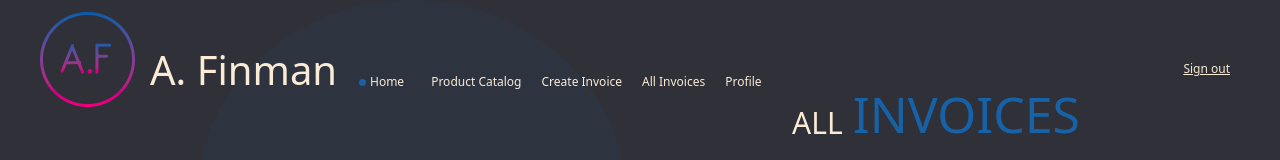
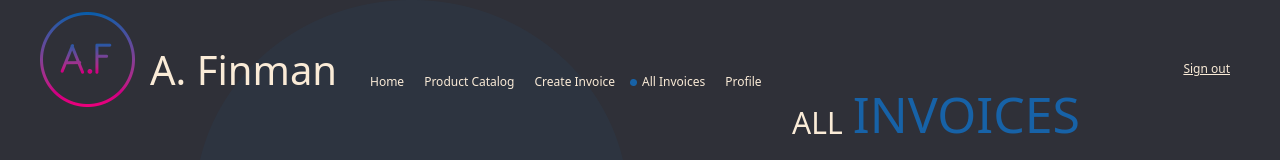
Before and after one commit to gabrieloldaccount/finman-frontend, a React (Create React App) app: page / in a window 1280 px wide. Both pictures are taken after a click on the button "ALLINVOICES". Shown: the top 160 px of the page. Built offline with nearby package versions, Linux system fonts and the light colour scheme; no server answers; the HTML template or start-up script is replaced by a standard one.

Commit message:
Fix dot position in navbar #31
Co-authored-by: yenanw <54945977+yenanw@users.noreply.github.com>

```diff
--- a/src/components/header/NavBar.js
+++ b/src/components/header/NavBar.js
@@ -14,8 +14,8 @@ const NavBar = () => {
         return "product catalog";
       case "/NewInvoice":
         return "newinvoice";
-      case "/invoices":
-        return "invoices";
+      case "/all-invoices":
+        return "all-invoices";
       case "/profile":
         return "profile";
       default:
@@ -35,48 +35,48 @@ const NavBar = () => {
       <Navbar.Collapse id="responsive-navbar-nav">
         <Nav className="mr-auto">
           <span>
+            {dotSwitch() === "home" && (
+              <img src={dot} alt="dot" className="dot" />
+            )}
             <a className="link" href="/">
               Home
             </a>
-            {dotSwitch() === "home" && (
-              <img src={dot} alt="dot" className="dot" />
-            )}
           </span>
 
           <span>
+            {dotSwitch() === "product catalog" && (
+              <img src={dot} alt="dot" className="dot" />
+            )}
             <a className="link" href="/products">
               Product Catalog
             </a>
-            {dotSwitch() === "product catalog" && (
-              <img src={dot} alt="dot" className="dot" />
-            )}
           </span>
 
           <span>
+            {dotSwitch() === "newinvoice" && (
+              <img src={dot} alt="dot" className="dot" />
+            )}
             <a className="link" href="/NewInvoice">
               Create Invoice
             </a>
-            {dotSwitch() === "newinvoice" && (
-              <img src={dot} alt="dot" className="dot" />
-            )}
           </span>
 
           <span>
+            {dotSwitch() === "all-invoices" && (
+              <img src={dot} alt="dot" className="dot" />
+            )}
             <a className="link" href="/all-invoices">
               All Invoices
             </a>
-            {dotSwitch() === "invoices" && (
-              <img src={dot} alt="dot" className="dot" />
-            )}
           </span>
 
           <span>
+            {dotSwitch() === "profile" && (
+              <img src={dot} alt="dot" className="dot" />
+            )}
             <a className="link" href="/profile">
               Profile
             </a>
-            {dotSwitch() === "profile" && (
-              <img src={dot} alt="dot" className="dot" />
-            )}
           </span>
 
           <a className="signout" href="/">
--- a/src/styles/NavBar.css
+++ b/src/styles/NavBar.css
@@ -48,7 +48,7 @@
 .dot {
   position: relative;
   top: 11px;
-  left: 305px;
+  left: 365px;
 }
 
 .navbar {
```
